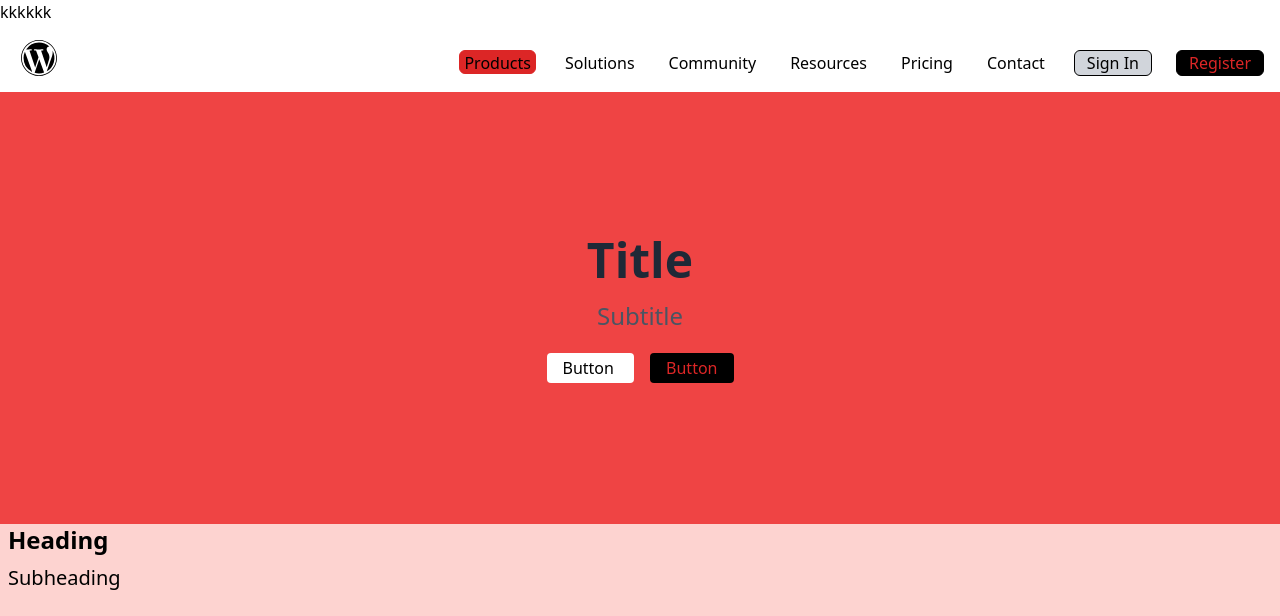
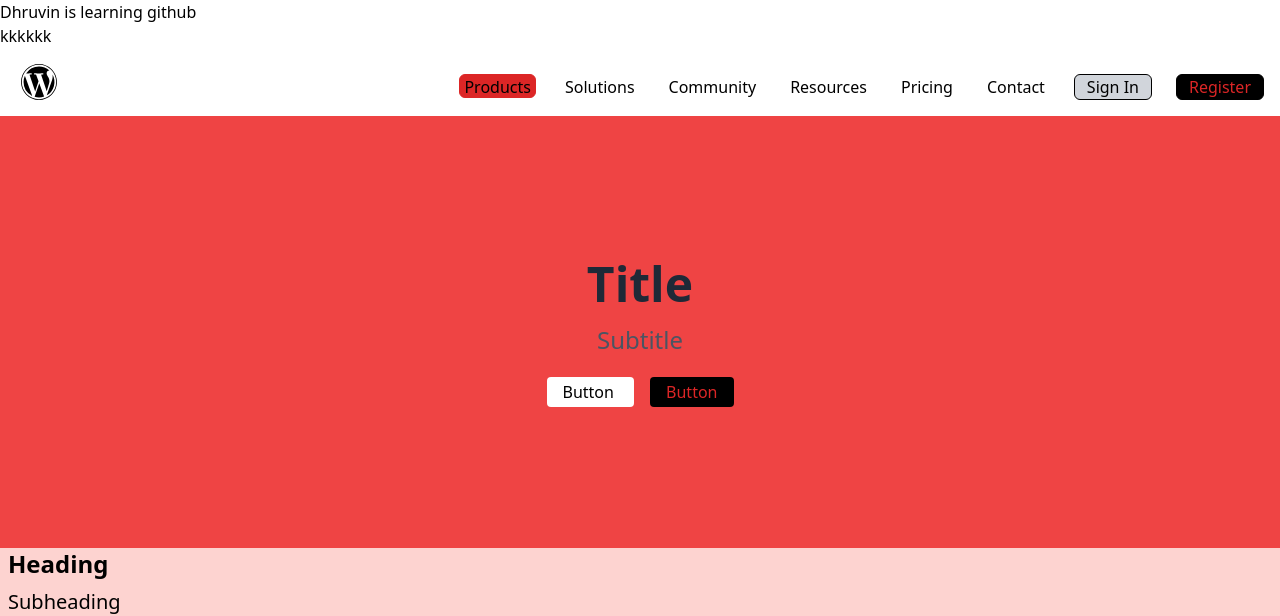
Before and after one commit to karnpriya08/group-learning-3, a plain HTML site: page index.html in a window 1280 px wide. Shown: the top 616 px of the page. Drawn offline with nearby package versions, Linux system fonts and the light colour scheme.

Commit message:
Changes done by dhruvin

```diff
--- a/index.html
+++ b/index.html
@@ -10,6 +10,8 @@
     <!-- header section -->
 
     <header>
+        <div>Dhruvin is learning github</div>
+
       <!-- just adding this line to check -->
       <p>kkkkkk</p>
       <!-- one more try -->
```
